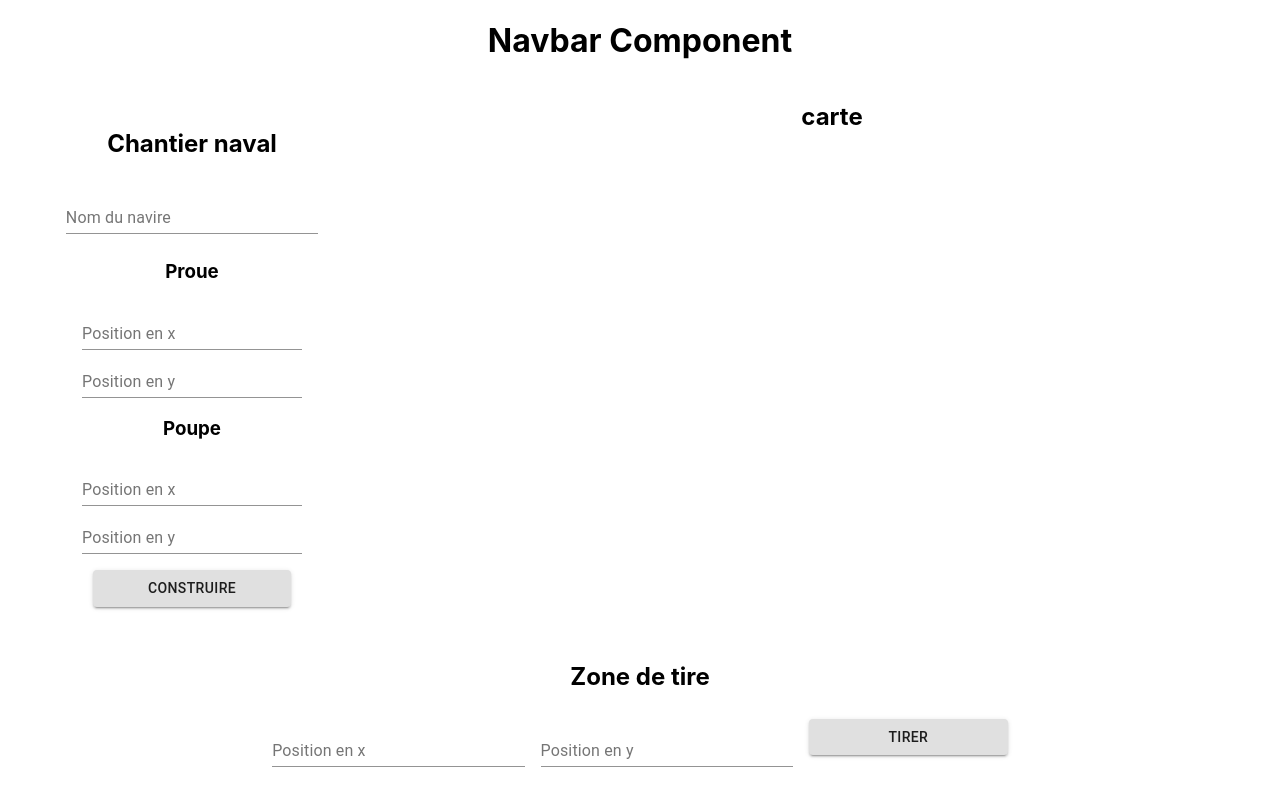
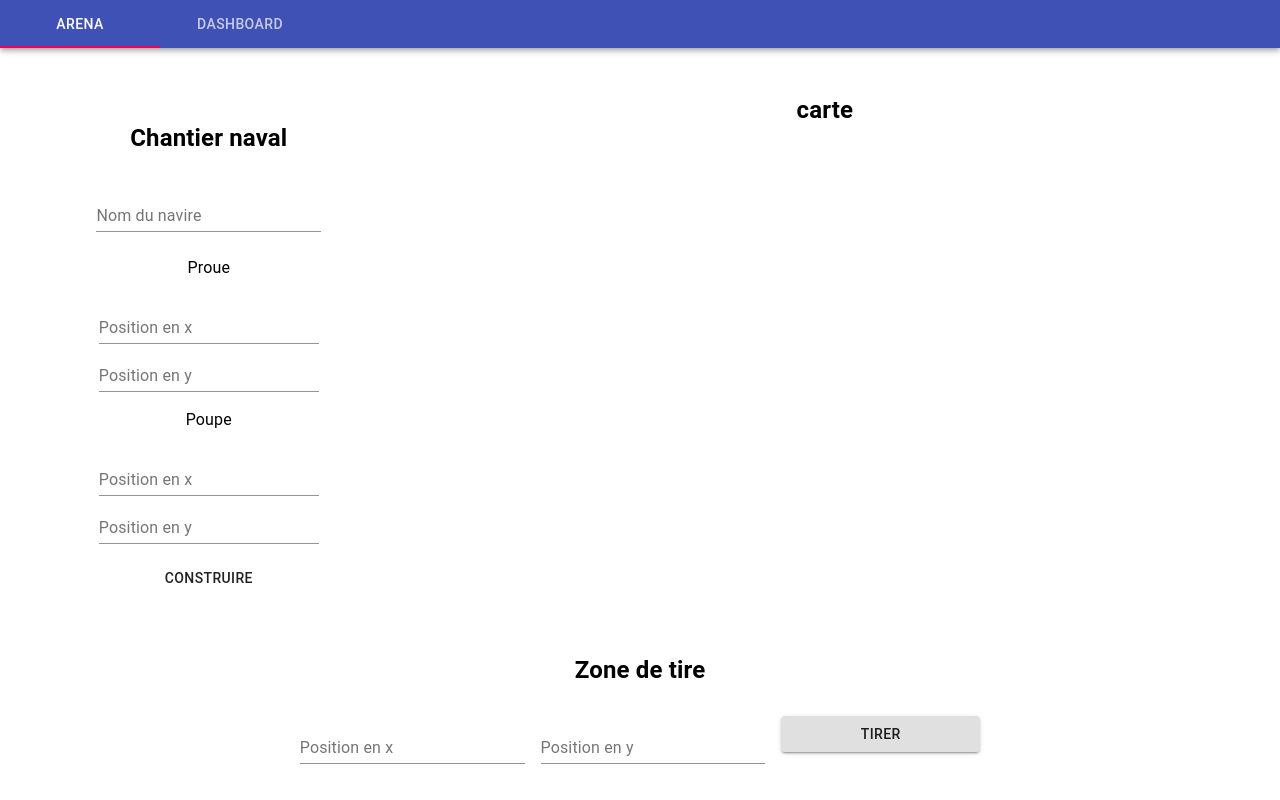
Before and after one commit to Hotaru24/Lectra-battleship, a React (Create React App) app: page / in a window 1280 px wide. Shown: the top 800 px of the page. Built offline with nearby package versions, Linux system fonts and the light colour scheme.

Commit message:
ship creation is done

```diff
--- a/src/App.js
+++ b/src/App.js
@@ -1,14 +1,85 @@
+import React, {useState} from 'react';
 import './App.css';
 import Arena from './Components /Arena/Arena.jsx';
 import Dashboard from './Components /Dashboard/Dashboard.jsx';
-import Navbar from './Components /Navbar/Navbar.jsx';
+import CtxBoat from './Components /CtxBoat.jsx';
+import PropTypes from 'prop-types';
+import { makeStyles } from '@material-ui/core/styles';
+import AppBar from '@material-ui/core/AppBar';
+import Tabs from '@material-ui/core/Tabs';
+import Tab from '@material-ui/core/Tab';
+import Typography from '@material-ui/core/Typography';
+import Box from '@material-ui/core/Box';
+
+function TabPanel(props) {
+  const { children, value, index, ...other } = props;
+
+  return (
+    <div
+      role="tabpanel"
+      hidden={value !== index}
+      id={`simple-tabpanel-${index}`}
+      aria-labelledby={`simple-tab-${index}`}
+      {...other}
+    >
+      {value === index && (
+        <Box p={3}>
+          <Typography>{children}</Typography>
+        </Box>
+      )}
+    </div>
+  );
+}
+
+TabPanel.propTypes = {
+  children: PropTypes.node,
+  index: PropTypes.any.isRequired,
+  value: PropTypes.any.isRequired,
+};
+
+function a11yProps(index) {
+  return {
+    id: `simple-tab-${index}`,
+    'aria-controls': `simple-tabpanel-${index}`,
+  };
+}
+
+const useStyles = makeStyles((theme) => ({
+  root: {
+    flexGrow: 1,
+    backgroundColor: theme.palette.background.paper,
+  },
+}));
 
 const App = () => {
+
+  const classes = useStyles();
+  const [value, setValue] = React.useState(0);
+
+  const handleChange = (event, newValue) => {
+    setValue(newValue);
+  };
+
+  const [boatsList, setBoatsList] = useState([]);
+
   return (
     <div className="App">
-      <Navbar/>
-      <Arena/>
-      <Dashboard/>
+      <CtxBoat.Provider value={[boatsList, setBoatsList]}>
+        <div className={classes.root}>
+          <AppBar position="static">
+            <Tabs value={value} onChange={handleChange} aria-label="simple tabs example">
+              <Tab label="Arena" {...a11yProps(0)} />
+              <Tab label="Dashboard" {...a11yProps(1)} />
+            </Tabs>
+          </AppBar>
+          <TabPanel value={value} index={0}>
+            <Arena/>
+          </TabPanel>
+          <TabPanel value={value} index={1}>
+            <Dashboard/>
+          </TabPanel>
+        </div>
+      </CtxBoat.Provider>
     </div>
   );
 }
--- a/src/Components /Arena/Arena.jsx
+++ b/src/Components /Arena/Arena.jsx
@@ -1,4 +1,5 @@
-//import {useState, useContext} from 'react';
+import {useState, useContext} from 'react';
+import CtxBoat from  '../CtxBoat';
 import { makeStyles } from '@material-ui/core/styles';
 import TextField from '@material-ui/core/TextField';
 import Button from '@material-ui/core/Button';
@@ -15,26 +16,81 @@ const useStyles = makeStyles((theme) => ({
 
 const Arena = () => {
 
-  const classes = useStyles();
+  const classes = useStyles(); //material UI
+
+  const [boatsList, setBoatsList]  = useContext(CtxBoat);
+  const [newBoat, setNewBoat] = useState({
+    name: '',
+    frontX: '',
+    frontY: '',
+    rearX: '',
+    rearY: '',
+    pv: '',
+    state: 'never hit'
+  });
+
+
+  const creatBoat = () => {
+
+    let fx = Number(newBoat.frontX);
+    let fy = Number(newBoat.frontY);
+    let rx = Number(newBoat.rearX);
+    let ry = Number(newBoat.rearY);
+    let values = (fx|| ry || fy || rx);
+
+    if (rx === fx) {
+      newBoat.pv = fx - ry;
+    } else {
+      newBoat.pv = fx - rx;
+    };
+
+    if (values.length < 1 || newBoat.name.length < 1){
+      alert("All the fileds must be completed !")
+    } else if (values > 9 || values < 0 ){
+      alert("Values must be between 0 and 9 !")
+    } else if(rx > fx || ry > fy){
+      alert("Rear cant be under the front !")
+    } else if (fx !== rx && fy !== ry) {
+      alert("Boat cant be in diagonal !")
+    } else {
+      setBoatsList([...boatsList, newBoat]);
+    }
+  }
+
+
 
   return(
     <div id="arena-body">
-      <h1>Arena Component</h1>
       <div id="shipyard">
         <h2>Chantier naval</h2>
         <form className={classes.root} noValidate autoComplete="off">
-          <TextField id="standard-basic" label="Nom du navire" />
+          <TextField
+            id="standard-basic"
+            label="Nom du navire"
+            onChange={(e) => setNewBoat({ ...newBoat, name: e.target.value})}/>
           <div>
-            <h3>Proue</h3>
-            <TextField id="standard-basic" label="Position en x" />
-            <TextField id="standard-basic" label="Position en y" />
+            <p>Proue</p>
+            <TextField
+              id="standard-basic"
+              label="Position en x"
+              onChange={(e) => setNewBoat({ ...newBoat, frontX: e.target.value})}/>
+            <TextField
+              id="standard-basic"
+              label="Position en y"
+              onChange={(e) => setNewBoat({ ...newBoat, frontY: e.target.value})}/>
           </div>
           <div>
-            <h3>Poupe</h3>
-            <TextField id="standard-basic" label="Position en x" />
-            <TextField id="standard-basic" label="Position en y" />
+            <p>Poupe</p>
+            <TextField
+              id="standard-basic"
+              label="Position en x"
+              onChange={(e) => setNewBoat({ ...newBoat, rearX: e.target.value})}/>
+            <TextField
+              id="standard-basic"
+              label="Position en y"
+              onChange={(e) => setNewBoat({ ...newBoat, rearY: e.target.value})}/>
           </div>
-          <Button variant="contained">Construire</Button>
+          <Button tvariant="raised" onClick={creatBoat}>Construire</Button>
         </form>
       </div>
       <div id="map">
--- /dev/null
+++ b/src/Components /CtxBoat.jsx
@@ -0,0 +1,6 @@
+
+import {createContext} from 'react';
+
+const CtxBoat = createContext ([])
+
+export default CtxBoat;
--- a/src/Components /Dashboard/Dashboard.jsx
+++ b/src/Components /Dashboard/Dashboard.jsx
@@ -1,9 +1,36 @@
-//import {useState, useContext} from 'react';
+import {useContext} from 'react';
+import CtxBoat from  '../CtxBoat';
+import { makeStyles } from '@material-ui/core/styles';
+import Card from '@material-ui/core/Card';
+import CardContent from '@material-ui/core/CardContent';
 import './Dashboard.css';
 
+const useStyles = makeStyles({
+  root: {
+    minWidth: 275,
+    marginBottom: 10 + 'px',
+    width: 40 + 'vw'
+  }
+});
+
 const Dashboard = () => {
+
+  const classes = useStyles();
+  const [boatsList]  = useContext(CtxBoat);
+
   return(
-    <h1>Dashboard Component</h1>
+    <>
+      <h1>Fleet </h1>
+        {boatsList.map( boat => {
+          return(
+            <Card className={classes.root}>
+              <CardContent>
+                {`${boat.name} : ${boat.state}`}
+              </CardContent>
+            </Card>
+          )
+        })}
+    </>
   )
 }
 
--- a/src/Components /Navbar/Navbar.jsx
+++ /dev/null
@@ -1,9 +0,0 @@
-//import {useState, useContext} from 'react';
-
-const Navbar = () => {
-  return(
-    <h1>Navbar Component</h1>
-  )
-}
-
-export default Navbar;
```
